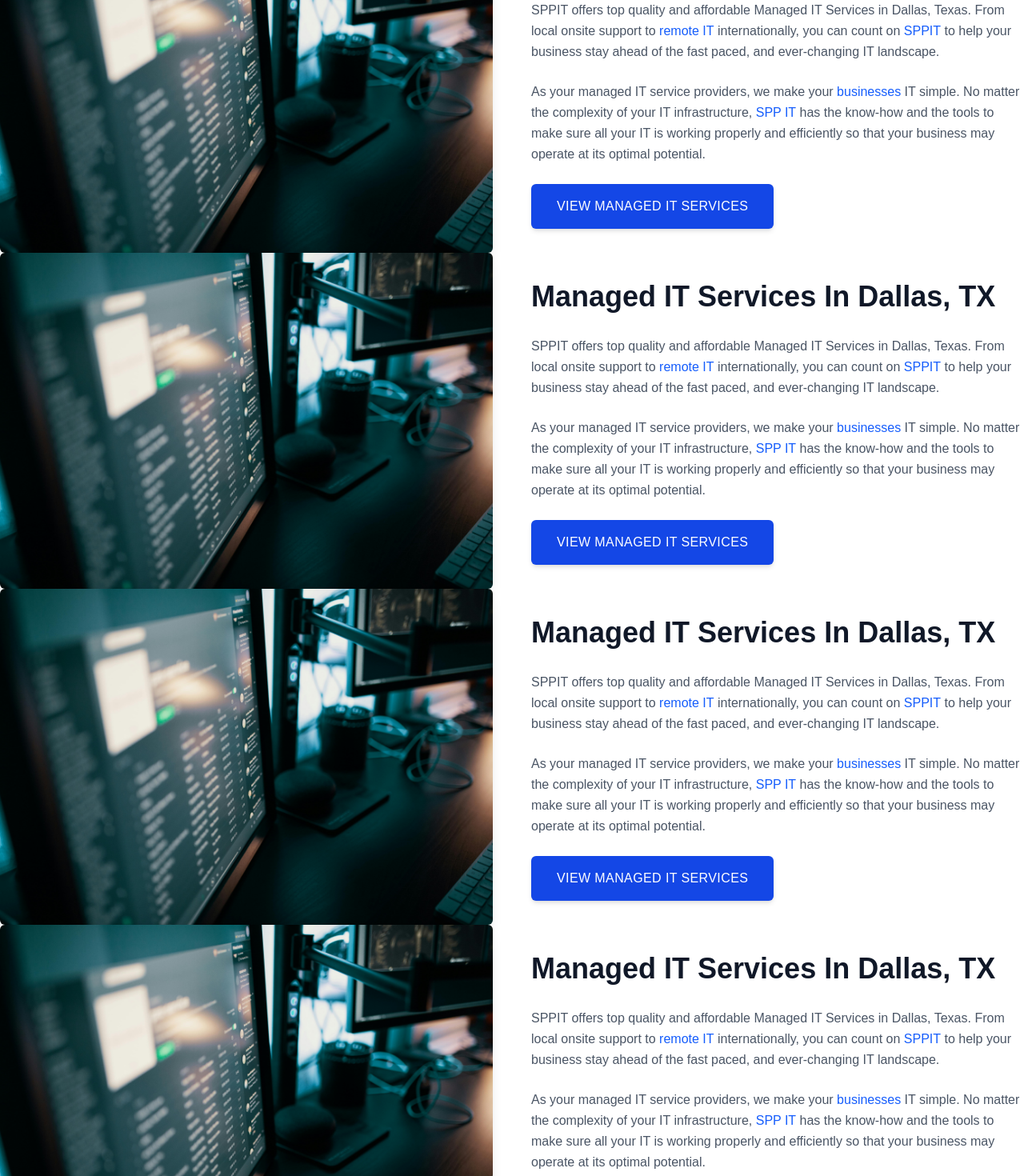
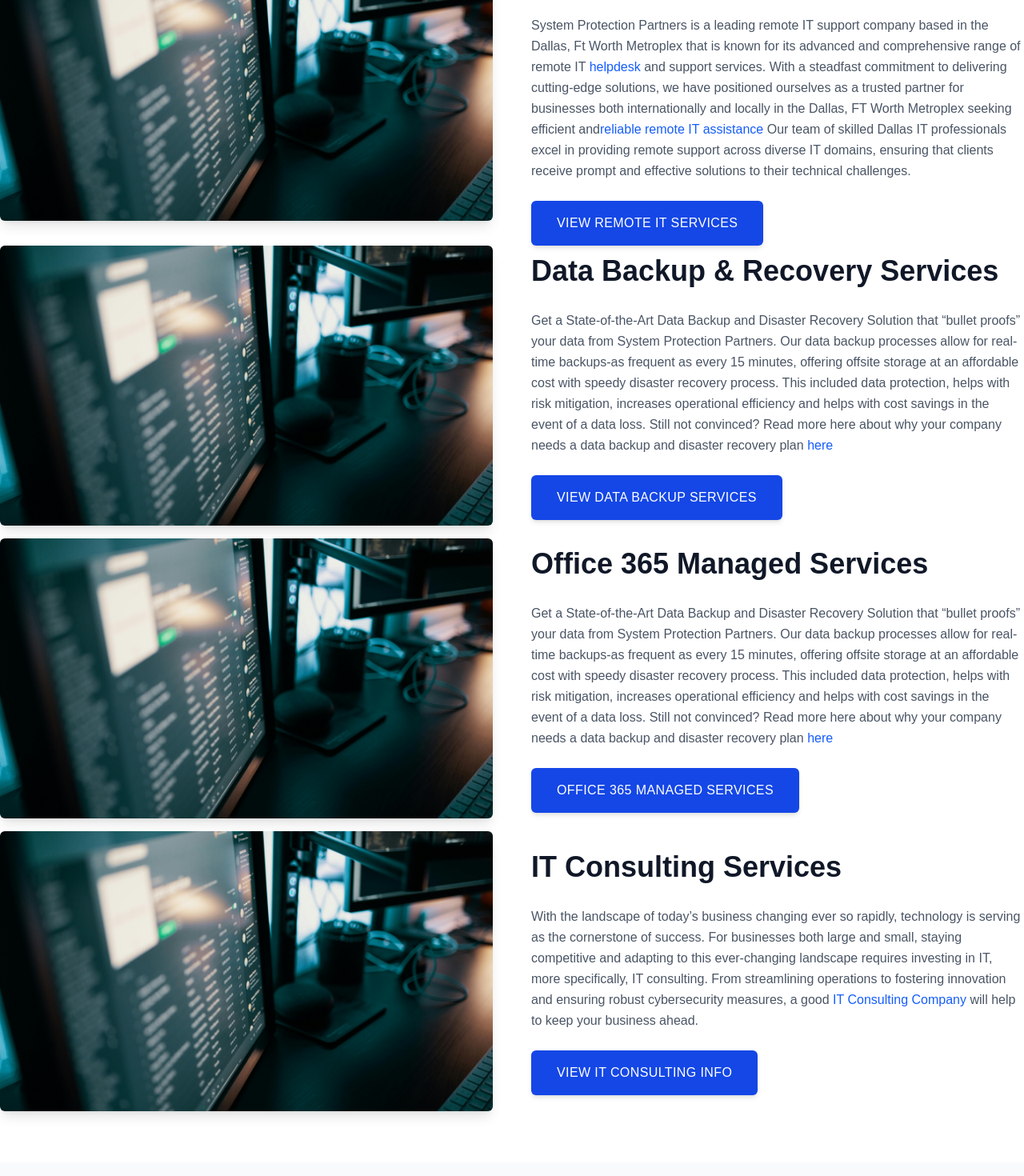
Before and after one commit to Niarb144/bytespere, a Next.js app: page / in a window 1280 px wide. Shown: the part 3060-4530 px from the top of the page at 80% size. Built offline with nearby package versions, Linux system fonts and the light colour scheme.

Commit message:
Add services

```diff
--- a/app/components/ManagedItServices.tsx
+++ b/app/components/ManagedItServices.tsx
@@ -54,7 +54,7 @@
       <div className="container mx-auto grid grid-cols-1 lg:grid-cols-2 gap-12 items-center">
 
         {/* LEFT IMAGE */}
-        <div className="relative w-full h-[350px] lg:h-[420px] rounded-md overflow-hidden shadow-lg">
+        <div className="relative w-full h-[200px] lg:h-[350px] rounded-md overflow-hidden shadow-lg">
           <Image
             src="/images/img7.jpg" // replace with actual image path
             alt="System hacked warning on laptop"
@@ -67,31 +67,27 @@
         {/* RIGHT CONTENT */}
         <div className="flex flex-col space-y-6">
           <h2 className="text-3xl md:text-4xl font-bold text-gray-900 leading-snug">
-            Managed IT Services In Dallas, TX
+            Dallas IT Services With Remote Support World Wide
+
           </h2>
 
           <p className="text-gray-600 leading-relaxed">
-            SPPIT offers top quality and affordable Managed IT Services in Dallas,
-            Texas. From local onsite support to{" "}
-            <span className="text-blue-600 font-medium cursor-pointer">remote IT</span>{" "}
-            internationally, you can count on <span className="text-blue-600 font-medium">SPPIT</span> to
-            help your business stay ahead of the fast paced, and ever-changing IT
-            landscape.
-          </p>
-
-          <p className="text-gray-600 leading-relaxed">
-            As your managed IT service providers, we make your{" "}
-            <span className="text-blue-600 font-medium cursor-pointer">businesses</span> IT
-            simple. No matter the complexity of your IT infrastructure,{" "}
-            <span className="text-blue-600 font-medium">SPP IT</span> has the know-how and the
-            tools to make sure all your IT is working properly and efficiently so
-            that your business may operate at its optimal potential.
+            System Protection Partners is a leading remote IT support company based in the Dallas, Ft Worth
+             Metroplex that is known for its advanced and comprehensive range of remote IT{" "}
+            <span className="text-blue-600 font-medium cursor-pointer">helpdesk</span>{" "}
+            and support services. With a steadfast commitment to delivering cutting-edge solutions,
+             we have positioned ourselves as a trusted partner for businesses both internationally
+              and locally in the Dallas, FT Worth Metroplex seeking efficient and
+               <span className="text-blue-600 font-medium">reliable remote IT assistance</span> Our
+                team of skilled Dallas IT professionals excel in providing remote support across
+                 diverse IT domains, ensuring that clients receive prompt and effective solutions
+                  to their technical challenges.
           </p>
 
           {/* CTA BUTTON */}
           <div>
             <button className="px-8 py-4 bg-blue-700 text-white rounded-md hover:bg-blue-800 transition font-medium tracking-wide shadow-md">
-              VIEW MANAGED IT SERVICES
+              VIEW REMOTE IT SERVICES
             </button>
           </div>
         </div>
@@ -100,7 +96,7 @@
       <div className="container mx-auto grid grid-cols-1 lg:grid-cols-2 gap-12 items-center">
 
         {/* LEFT IMAGE */}
-        <div className="relative w-full h-[350px] lg:h-[420px] rounded-md overflow-hidden shadow-lg">
+        <div className="relative w-full h-[200px] lg:h-[350px] rounded-md overflow-hidden shadow-lg">
           <Image
             src="/images/img7.jpg" // replace with actual image path
             alt="System hacked warning on laptop"
@@ -113,40 +109,32 @@
         {/* RIGHT CONTENT */}
         <div className="flex flex-col space-y-6">
           <h2 className="text-3xl md:text-4xl font-bold text-gray-900 leading-snug">
-            Managed IT Services In Dallas, TX
+            Data Backup & Recovery Services
           </h2>
 
           <p className="text-gray-600 leading-relaxed">
-            SPPIT offers top quality and affordable Managed IT Services in Dallas,
-            Texas. From local onsite support to{" "}
-            <span className="text-blue-600 font-medium cursor-pointer">remote IT</span>{" "}
-            internationally, you can count on <span className="text-blue-600 font-medium">SPPIT</span> to
-            help your business stay ahead of the fast paced, and ever-changing IT
-            landscape.
-          </p>
-
-          <p className="text-gray-600 leading-relaxed">
-            As your managed IT service providers, we make your{" "}
-            <span className="text-blue-600 font-medium cursor-pointer">businesses</span> IT
-            simple. No matter the complexity of your IT infrastructure,{" "}
-            <span className="text-blue-600 font-medium">SPP IT</span> has the know-how and the
-            tools to make sure all your IT is working properly and efficiently so
-            that your business may operate at its optimal potential.
+           Get a State-of-the-Art Data Backup and Disaster Recovery Solution that “bullet proofs” your
+            data from System Protection Partners. Our data backup processes allow for real-time backups-as
+             frequent as every 15 minutes, offering offsite storage at an affordable cost with speedy disaster
+              recovery process. This  included data protection, helps with risk mitigation, increases operational
+               efficiency and helps with cost savings in the event of a data loss. Still not convinced? Read more
+                here about why your company needs a data backup and disaster recovery plan{" "}
+            <span className="text-blue-600 font-medium cursor-pointer">here</span>{" "}
           </p>
 
           {/* CTA BUTTON */}
           <div>
             <button className="px-8 py-4 bg-blue-700 text-white rounded-md hover:bg-blue-800 transition font-medium tracking-wide shadow-md">
-              VIEW MANAGED IT SERVICES
+              VIEW DATA BACKUP SERVICES
             </button>
           </div>
         </div>
       </div>
 
-      <div className="container mx-auto grid grid-cols-1 lg:grid-cols-2 gap-12 items-center">
+      <div className="container mx-auto grid grid-cols-1 lg:grid-cols-2 gap-12 items-center py-4">
 
         {/* LEFT IMAGE */}
-        <div className="relative w-full h-[350px] lg:h-[420px] rounded-md overflow-hidden shadow-lg">
+        <div className="relative w-full h-[200px] lg:h-[350px] rounded-md overflow-hidden shadow-lg">
           <Image
             src="/images/img7.jpg" // replace with actual image path
             alt="System hacked warning on laptop"
@@ -159,31 +147,24 @@
         {/* RIGHT CONTENT */}
         <div className="flex flex-col space-y-6">
           <h2 className="text-3xl md:text-4xl font-bold text-gray-900 leading-snug">
-            Managed IT Services In Dallas, TX
+            Office 365 Managed Services
           </h2>
 
           <p className="text-gray-600 leading-relaxed">
-            SPPIT offers top quality and affordable Managed IT Services in Dallas,
-            Texas. From local onsite support to{" "}
-            <span className="text-blue-600 font-medium cursor-pointer">remote IT</span>{" "}
-            internationally, you can count on <span className="text-blue-600 font-medium">SPPIT</span> to
-            help your business stay ahead of the fast paced, and ever-changing IT
-            landscape.
-          </p>
+            Get a State-of-the-Art Data Backup and Disaster Recovery Solution that “bullet proofs” your data from
+             System Protection Partners. Our data backup processes allow for real-time backups-as frequent as
+              every 15 minutes, offering offsite storage at an affordable cost with speedy disaster recovery
+               process. This  included data protection, helps with risk mitigation, increases operational
+                efficiency and helps with cost savings in the event of a data loss. Still not convinced? Read more
+                 here about why your company needs a data backup and disaster recovery plan{" "}
+            <span className="text-blue-600 font-medium cursor-pointer">here</span>{" "}
 
-          <p className="text-gray-600 leading-relaxed">
-            As your managed IT service providers, we make your{" "}
-            <span className="text-blue-600 font-medium cursor-pointer">businesses</span> IT
-            simple. No matter the complexity of your IT infrastructure,{" "}
-            <span className="text-blue-600 font-medium">SPP IT</span> has the know-how and the
-            tools to make sure all your IT is working properly and efficiently so
-            that your business may operate at its optimal potential.
           </p>
 
           {/* CTA BUTTON */}
           <div>
             <button className="px-8 py-4 bg-blue-700 text-white rounded-md hover:bg-blue-800 transition font-medium tracking-wide shadow-md">
-              VIEW MANAGED IT SERVICES
+              OFFICE 365 MANAGED SERVICES
             </button>
           </div>
         </div>
@@ -192,7 +173,7 @@
       <div className="container mx-auto grid grid-cols-1 lg:grid-cols-2 gap-12 items-center">
 
         {/* LEFT IMAGE */}
-        <div className="relative w-full h-[350px] lg:h-[420px] rounded-md overflow-hidden shadow-lg">
+        <div className="relative w-full h-[200px] lg:h-[350px] rounded-md overflow-hidden shadow-lg">
           <Image
             src="/images/img7.jpg" // replace with actual image path
             alt="System hacked warning on laptop"
@@ -205,31 +186,23 @@
         {/* RIGHT CONTENT */}
         <div className="flex flex-col space-y-6">
           <h2 className="text-3xl md:text-4xl font-bold text-gray-900 leading-snug">
-            Managed IT Services In Dallas, TX
+            IT Consulting Services
           </h2>
 
           <p className="text-gray-600 leading-relaxed">
-            SPPIT offers top quality and affordable Managed IT Services in Dallas,
-            Texas. From local onsite support to{" "}
-            <span className="text-blue-600 font-medium cursor-pointer">remote IT</span>{" "}
-            internationally, you can count on <span className="text-blue-600 font-medium">SPPIT</span> to
-            help your business stay ahead of the fast paced, and ever-changing IT
-            landscape.
-          </p>
-
-          <p className="text-gray-600 leading-relaxed">
-            As your managed IT service providers, we make your{" "}
-            <span className="text-blue-600 font-medium cursor-pointer">businesses</span> IT
-            simple. No matter the complexity of your IT infrastructure,{" "}
-            <span className="text-blue-600 font-medium">SPP IT</span> has the know-how and the
-            tools to make sure all your IT is working properly and efficiently so
-            that your business may operate at its optimal potential.
+            With the landscape of today’s business changing ever so rapidly, technology is serving as the cornerstone
+             of success. For businesses both large and small, staying competitive and adapting to this
+              ever-changing landscape requires investing in IT, more specifically, IT consulting. From
+               streamlining operations to fostering innovation and ensuring robust cybersecurity measures,
+                a good{" "}
+            <span className="text-blue-600 font-medium cursor-pointer">IT Consulting Company</span>{" "}
+            will help to keep your business ahead.
           </p>
 
           {/* CTA BUTTON */}
           <div>
             <button className="px-8 py-4 bg-blue-700 text-white rounded-md hover:bg-blue-800 transition font-medium tracking-wide shadow-md">
-              VIEW MANAGED IT SERVICES
+              VIEW IT CONSULTING INFO
             </button>
           </div>
         </div>
```
